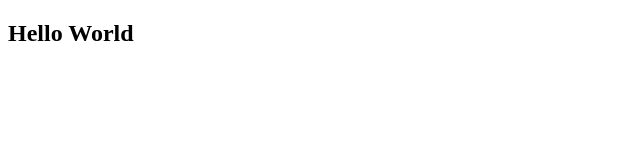
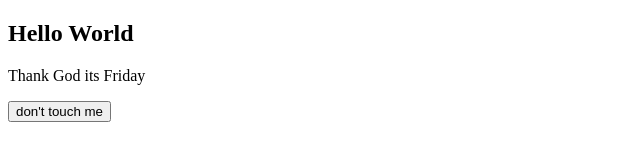
Before and after one commit to okemagnus/assignment_repo, a plain HTML site: page helloworld.html in a window 1280 px wide. Shown: the whole page, without its empty margins (0-640 px from the left). Drawn offline with Linux system fonts and the light colour scheme.

Commit message:
Update helloworld.html

```diff
--- a/helloworld.html
+++ b/helloworld.html
@@ -7,5 +7,7 @@
 </head>
 <body>
   <h2>Hello World</h2>
+  <p>Thank God its Friday</p>
+  <button>don't touch me</button>
 </body>
 </html>
```
